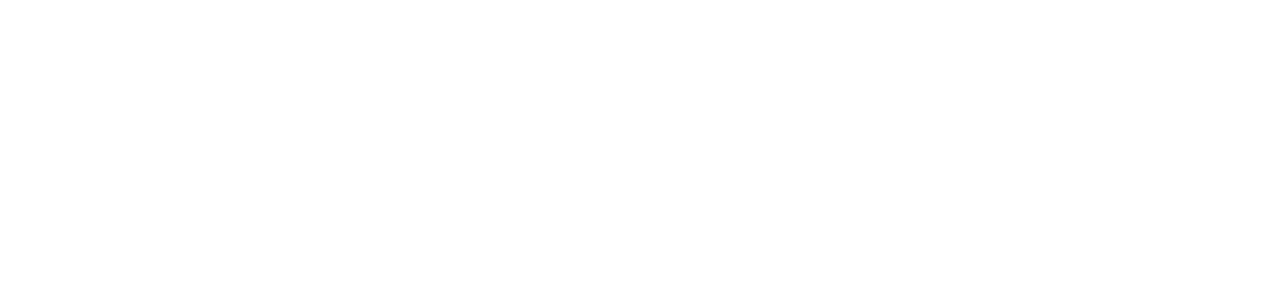
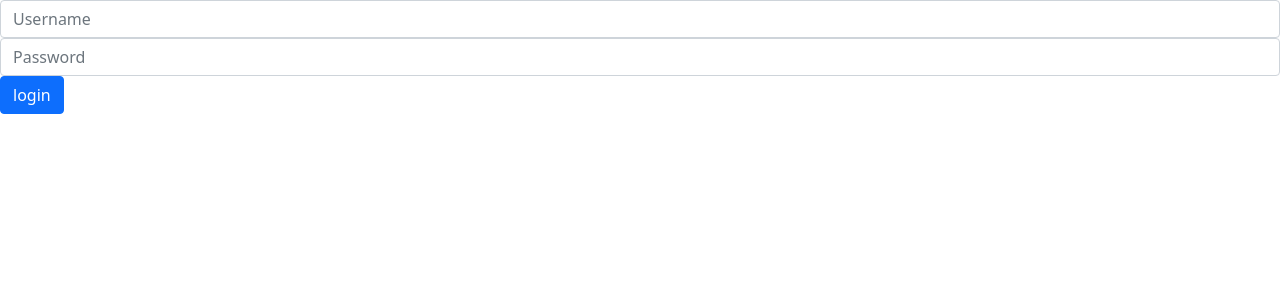
Before and after one commit to JSbad/chat_app2, a React (Create React App) app: page /1 in a window 1280 px wide. Before the commit this address had no page. Shown: the top 300 px of the page. Built offline with nearby package versions, Linux system fonts and the light colour scheme.

Commit message:
bugfixing

```diff
--- a/package.json
+++ b/package.json
@@ -11,6 +11,7 @@
     "crypto-js": "^4.1.1",
     "jquery": "^3.6.0",
     "popper.js": "^1.16.1",
+    "qs": "^6.10.3",
     "react": "^18.1.0",
     "react-dom": "^18.1.0",
     "react-router-dom": "^6.3.0",
--- a/src/App.js
+++ b/src/App.js
@@ -10,8 +10,8 @@ function App() {
   return (
     <Router>
       <Routes>
-        <Route  path='' element={<Login/>} >
-        <Route  path='/userId' element={<Chat/>} />
+        <Route  path='/' element={<Login/>} >
+        <Route  path='/:userId' element={<Chat/>} />
         </Route>
       </Routes>
     </Router>
--- a/src/chat.js
+++ b/src/chat.js
@@ -2,8 +2,8 @@ import React from "react";
 import useChat from "./useChat.js";
 
 const Chat = (props) => {
-  const { contact } = props.match.params; // Gets contact from URL
-  const { messages, sendMessage } = useChat(contact); // Creates a websocket and manages messaging
+  const { userId } = props.match.params; // Gets userId from URL
+  const { messages, sendMessage } = useChat(userId); // Creates a websocket and manages messaging
   const [newMessage, setNewMessage] = React.useState(""); // Message to be sent
 
   const handleNewMessageChange = (event) => {
@@ -17,7 +17,7 @@ const Chat = (props) => {
 
   return (
     <div className="chat-container">
-      <h1 className="chat-name">{contact}</h1>
+      <h1 className="chat-name">{userId}</h1>
       <div className="messages-container">
         <ol className="messages-list">
           {messages.map((message, i) => (
--- a/src/login.js
+++ b/src/login.js
@@ -3,8 +3,13 @@ import React from 'react';
 import { useEffect, useRef, useState } from "react";
 import crypto from 'crypto-js';
 import axios from 'axios';
+import qs from 'qs';
+import { useNavigate } from 'react-router-dom';
+
+
 
 const Login = () => {
+  const navigate = useNavigate();
   const [username,setUsername] = React.useState('');
   const [password,setPassword] = React.useState('');
   const [user, setUser] = React.useState();
@@ -21,7 +26,7 @@ const Login = () => {
   useEffect(() => {
     const loggedInUser = localStorage.getItem("user");
     if (loggedInUser) {
-      const foundUser = JSON.parse(loggedInUser);
+      const foundUser = loggedInUser;
       setUser(foundUser);
     }
   }, []);
@@ -30,14 +35,16 @@ const Login = () => {
     e.preventDefault();
     const user = {username, password};
     try {
-      let response = await axios.post('http://localhost:3000/login', user);
-      setUser(response.data);
+      let response = await axios.post('http://localhost:3000/login', qs.stringify(user));
+      if(response.status === 200) {
+      setUser(username);
       console.log(user);
-      localStorage.setItem('user', response.data);
+      localStorage.setItem('user', response.data.payload);
+      console.log(response.data.payload);
+      return navigate(`/${response.data.payload}`);
+      }
     } catch(err) {
       console.log(err);
-      console.log(err.request);
-      console.log(user);
     }
   }
 
--- a/src/useChat.js
+++ b/src/useChat.js
@@ -3,7 +3,7 @@ import WebSocket from 'ws';
 
 const newMsg = "newChatMessage";
 
-const useChat = (contact) => {
+const useChat = (userId) => {
     const [messages, setMessages] = useState([]);
     const socketRef = useRef();
 useEffect(() => {
@@ -21,7 +21,7 @@ useEffect(() => {
     return () => {
         socketRef.current.close();
     };
-}, [contact]);
+}, [userId]);
 
 const sendMessage = (messageBody) => {
     socketRef.current.send(newMsg, {
```
Also changed, not shown: 1 other file (tests, documents, lock files or other folders).
